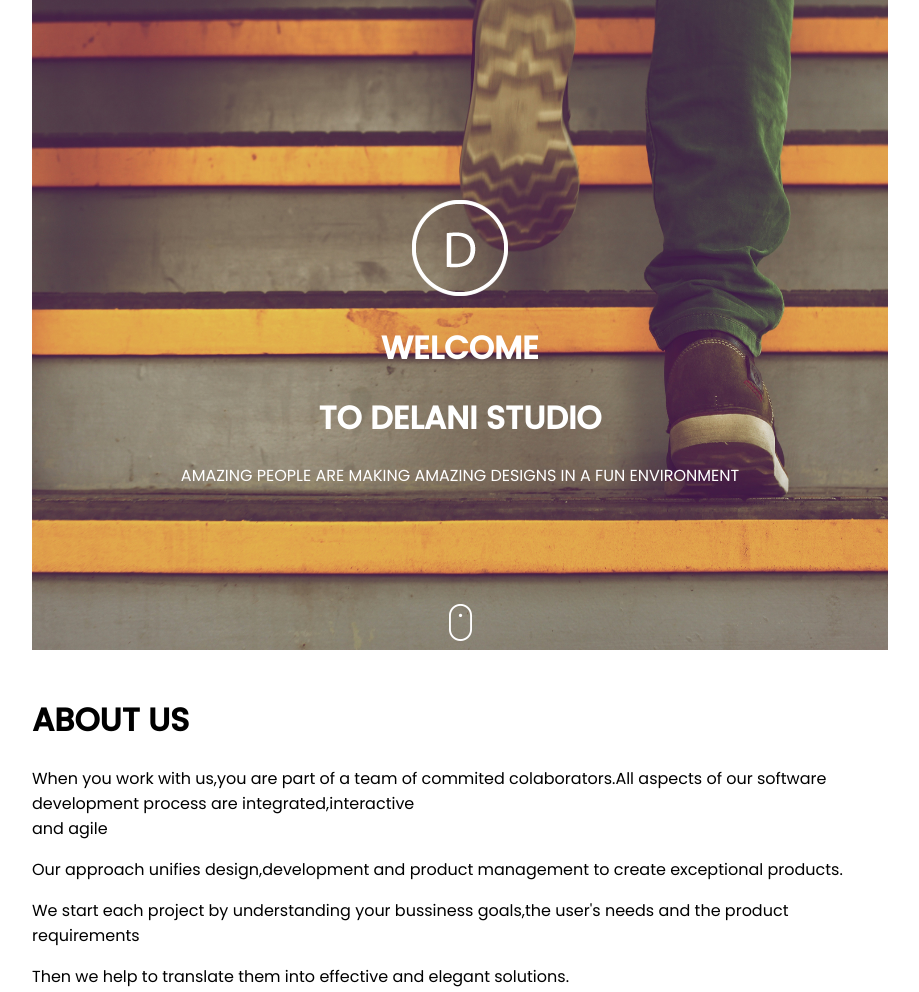
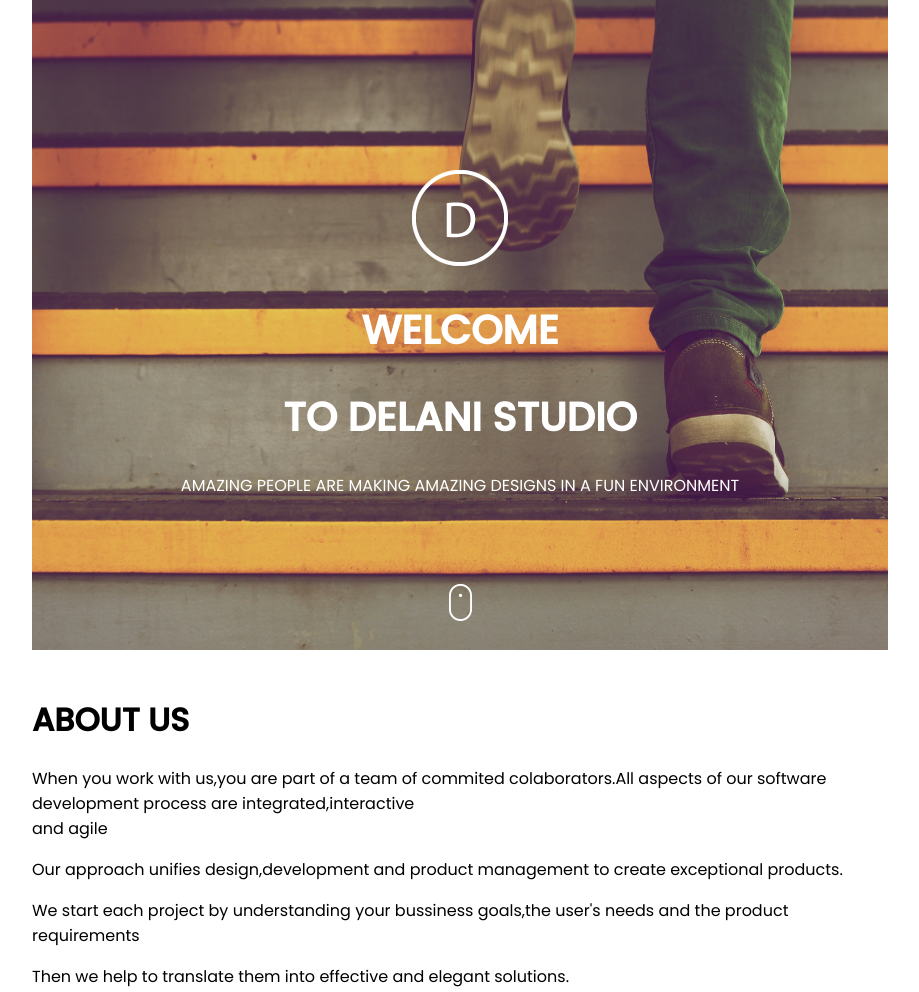
Before and after one commit to Joshua-Barawa/Delani-Studio, a plain HTML site: page index.html in a window 1280 px wide. Shown: the top 992 px of the page, without its empty margins (180-1099 px from the left). Drawn offline with nearby package versions, Linux system fonts and the light colour scheme; a script that the page names is missing; files whose address does not match are found by name.

Commit message:
changed the padding between the h1 elements

```diff
--- a/styles.css
+++ b/styles.css
@@ -17,7 +17,7 @@ body{
 }
 
 .hero{
-    padding-top: 200px;
+    padding-top: 170px;
     background-image: url("images/backgrounds/h_img.jpg");
     background-size: 100% 100%;
     height: 650px;
@@ -25,10 +25,14 @@ body{
     color: #fff;
 }
 
+.hero h1{
+    font-size: 40px;
+}
+
 .hero #logo{
     z-index:-1;
 }
 
 .hero #mouse-click{
-    padding-top: 100px;
+    padding-top: 70px;
 }
```
